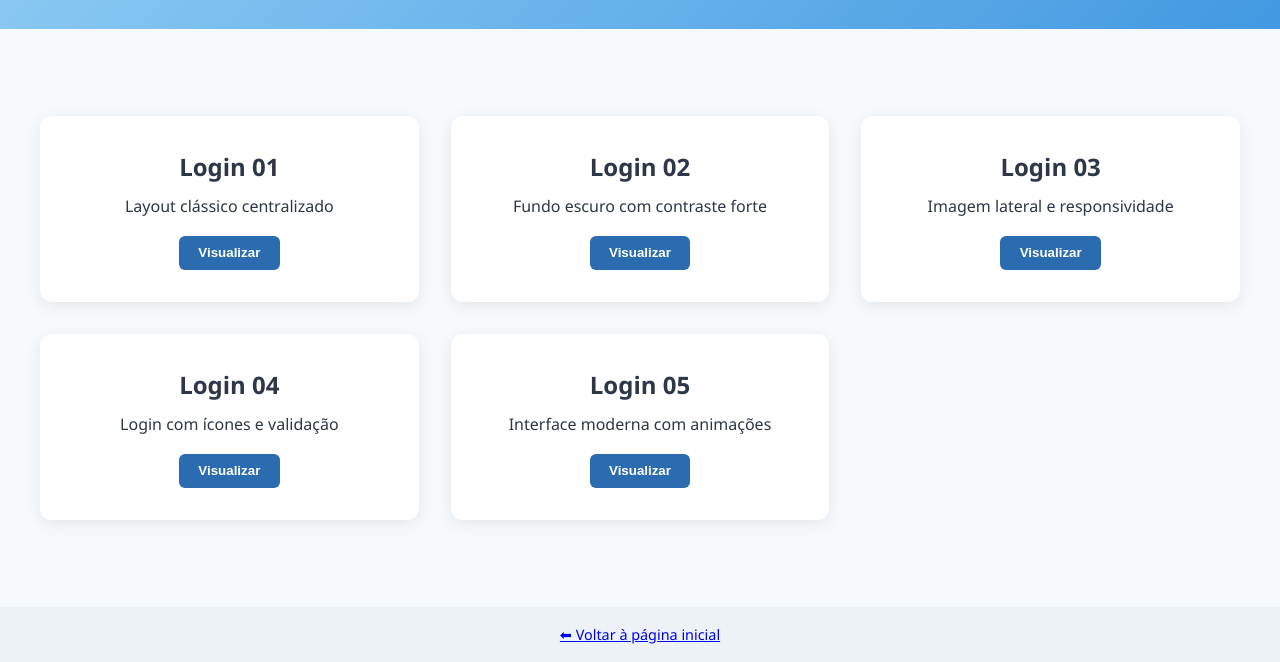
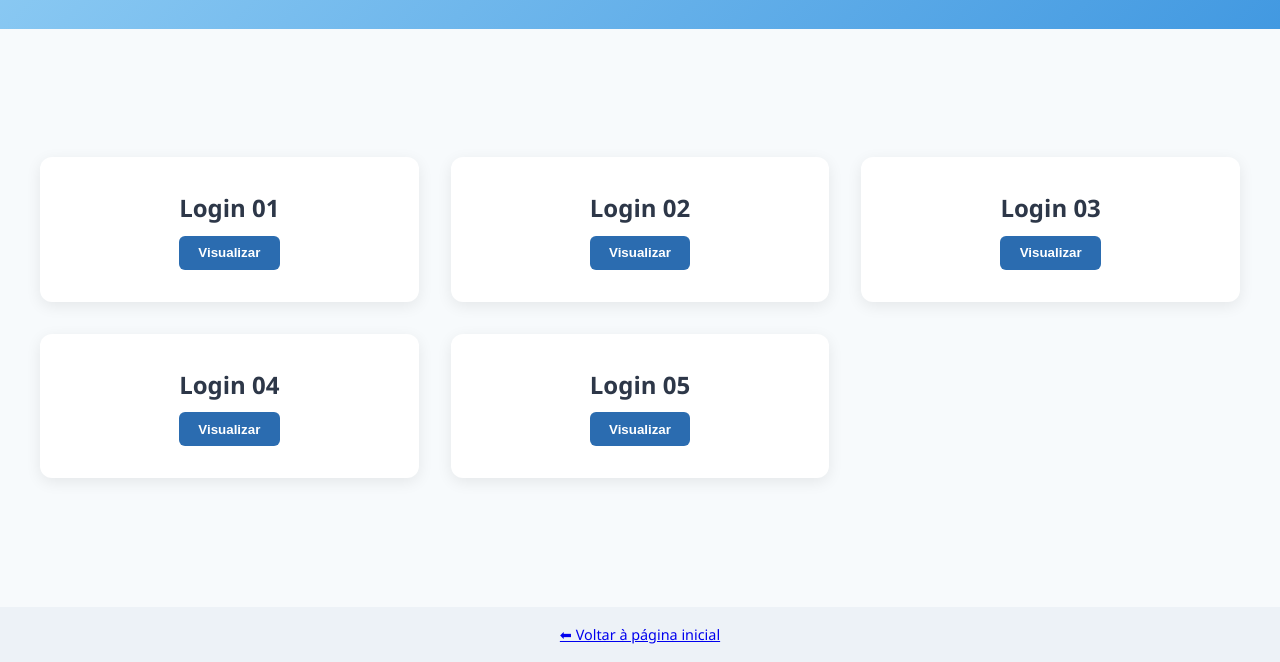
Before and after one commit to robsonalbuquerquedev/web-ui-templates, a plain HTML site: page templates/login/index.html in a window 1280 px wide. Shown: the part 138-800 px from the top of the page. Drawn offline with Linux system fonts and the light colour scheme.

Commit message:
update: apply standard layout and styles to template listings

```diff
--- a/templates/login/index.html
+++ b/templates/login/index.html
@@ -18,27 +18,27 @@
         <section class="cards">
             <a href="login01/" class="card">
                 <h2>Login 01</h2>
-                <p>Layout clássico centralizado</p>
+                <!-- <p>Layout clássico centralizado</p> -->
                 <button>Visualizar</button>
             </a>
             <a href="login02/" class="card">
                 <h2>Login 02</h2>
-                <p>Fundo escuro com contraste forte</p>
+                <!-- <p>Fundo escuro com contraste forte</p> -->
                 <button>Visualizar</button>
             </a>
             <a href="login03/" class="card">
                 <h2>Login 03</h2>
-                <p>Imagem lateral e responsividade</p>
+                <!-- <p>Imagem lateral e responsividade</p> -->
                 <button>Visualizar</button>
             </a>
             <a href="login04/" class="card">
                 <h2>Login 04</h2>
-                <p>Login com ícones e validação</p>
+                <!-- <p>Login com ícones e validação</p> -->
                 <button>Visualizar</button>
             </a>
             <a href="login05/" class="card">
                 <h2>Login 05</h2>
-                <p>Interface moderna com animações</p>
+                <!-- <p>Interface moderna com animações</p> -->
                 <button>Visualizar</button>
             </a>
         </section>
```
Also changed, not shown: templates/cadastro/index.html (+2 -2 lines), templates/landing/index.html (+2 -2 lines).
